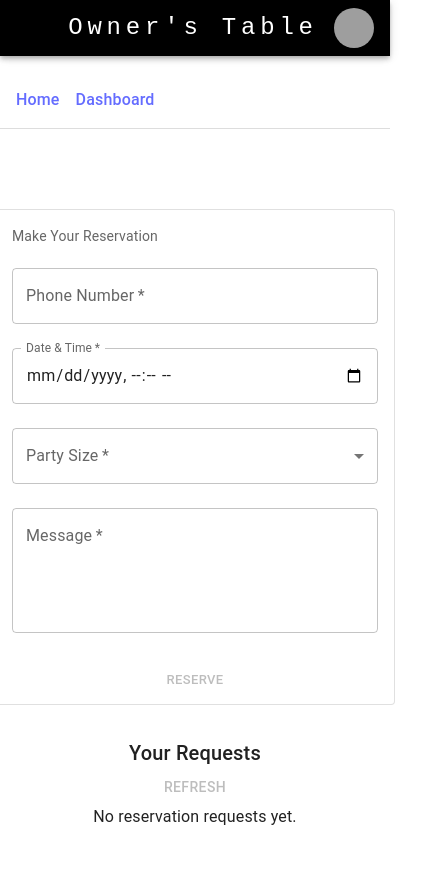
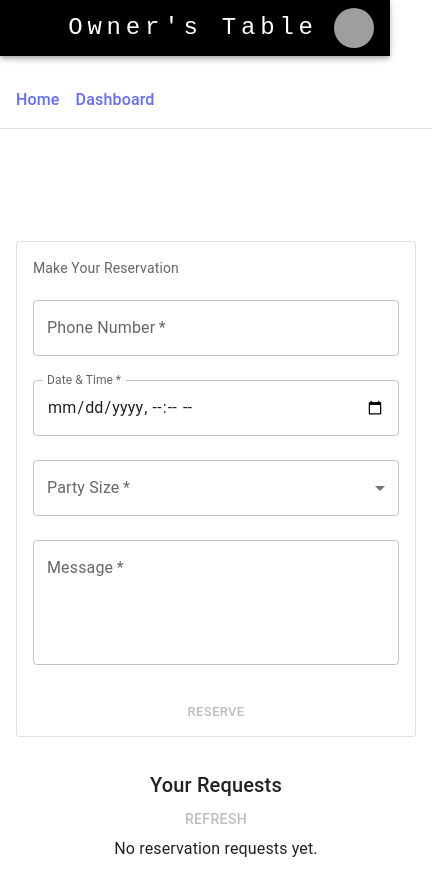
Before and after one commit to anuragkelkar1/onesignal-app, a React (Vite) app: page / in a window 390 px wide. Shown: the top 896 px of the page, 432 px wide, since content can reach past the window. Built offline with nearby package versions, Linux system fonts and the light colour scheme; grey boxes are pictures that could not be loaded; some icons are missing.

Commit message:
iphone compatibility test

```diff
--- a/src/App.jsx
+++ b/src/App.jsx
@@ -15,12 +15,12 @@ function Home({ onSuccess }) {
   return (
     <Box
       sx={{
-        margin: "auto",
-        width: "100vw",
+        mx: "auto",
+        maxWidth: "1200",
         display: "flex",
         justifyContent: "center",
         alignItems: "center",
-        minHeight: "calc(100vh - 64px)",
+        minHeight: "100dvh", // dynamic vh handles mobile correctly
         px: 2,
       }}
     >
--- a/src/components/admin-dash/AdminDashboard.jsx
+++ b/src/components/admin-dash/AdminDashboard.jsx
@@ -88,7 +88,7 @@ export default function AdminDashboard() {
     <Box
       sx={{
         padding: 4,
-        width: "100vw",
+        maxWidth: "1200",
         display: "flex",
         flexDirection: "column",
         alignItems: "center",
```
